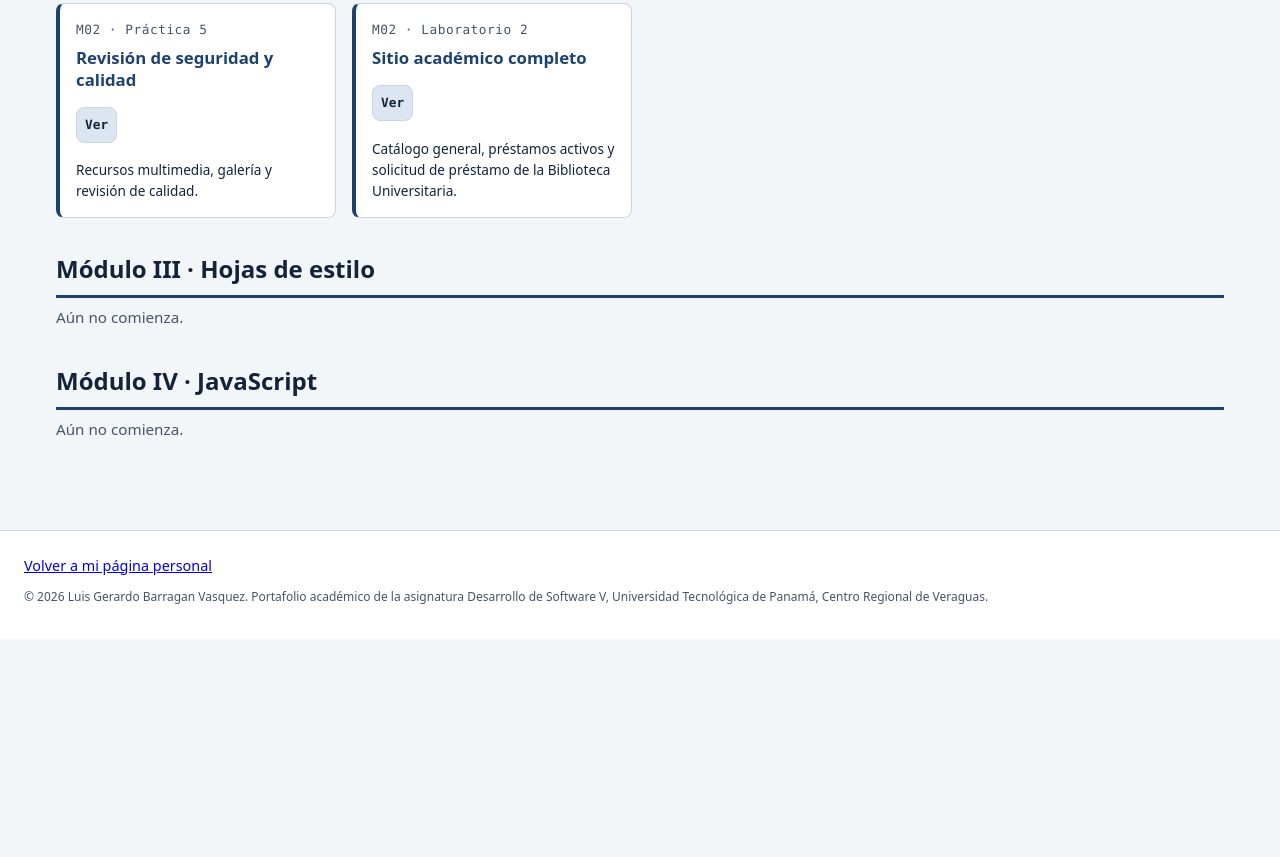
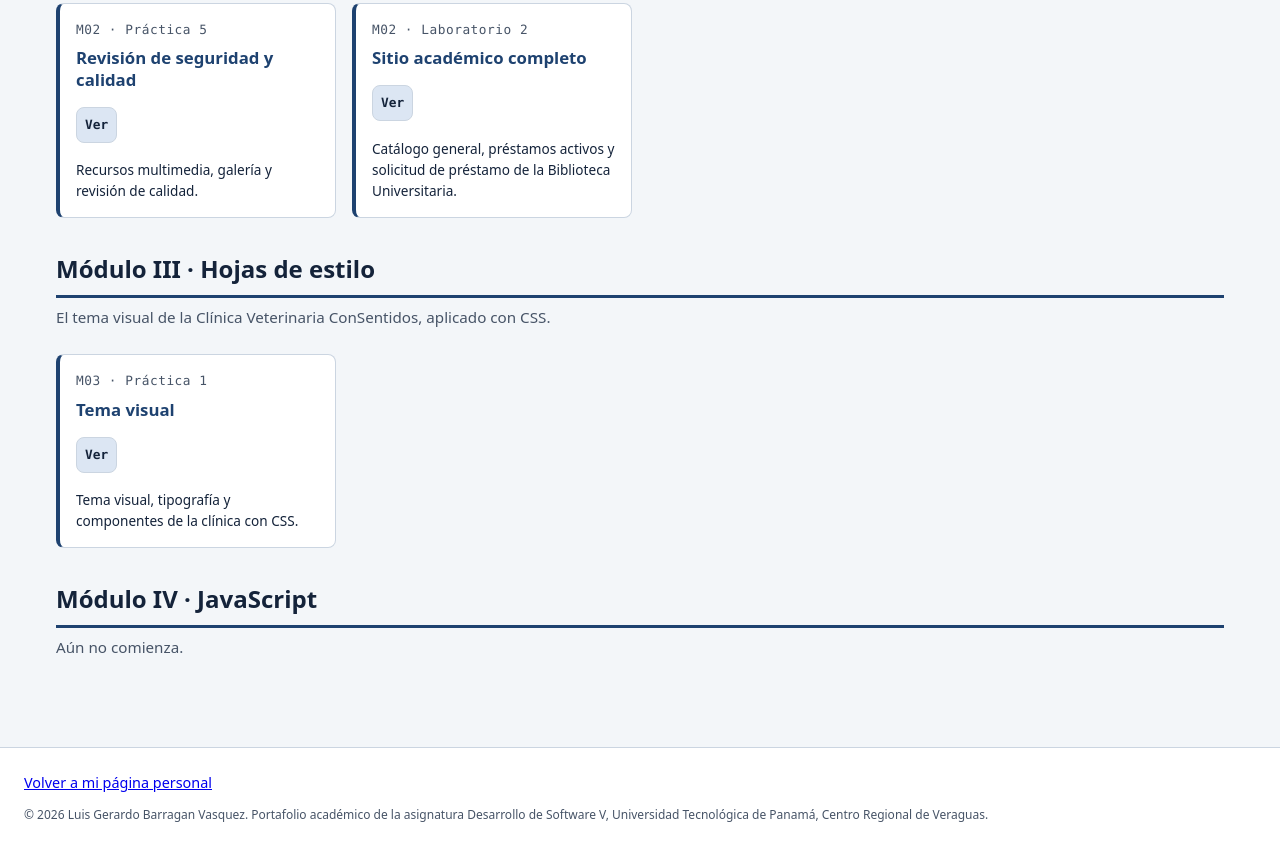
Before and after one commit to Luis-G-Barragan/2026ii-dsv-portafolio-4gs121-01-barragan-luis, a plain HTML site: page docs/modulos/index.html in a window 1280 px wide. Shown: the part 952-1809 px from the top of the page. Before the commit the page ends 1591 px from the top, so only its background shows below. Drawn offline with Linux system fonts and the light colour scheme.

Commit message:
Agrega M03 P01 al índice de entregas

```diff
--- a/docs/modulos/index.html
+++ b/docs/modulos/index.html
@@ -134,7 +134,21 @@
 
     <section id="m03">
       <h2>Módulo III · Hojas de estilo</h2>
-      <p class="resumen">Aún no comienza.</p>
+      <p class="resumen">
+        El tema visual de la Clínica Veterinaria ConSentidos, aplicado con CSS.
+      </p>
+      <ul class="estudiantes">
+        <li>
+          <article>
+            <p class="codigo">M03 &middot; Práctica 1</p>
+            <h3><a href="m03-css/p01-tema-visual/">Tema visual</a></h3>
+            <ul class="entregas">
+              <li><a href="m03-css/p01-tema-visual/">Ver</a></li>
+            </ul>
+            <p class="repo">Tema visual, tipografía y componentes de la clínica con CSS.</p>
+          </article>
+        </li>
+      </ul>
     </section>
 
     <section id="m04">
```
